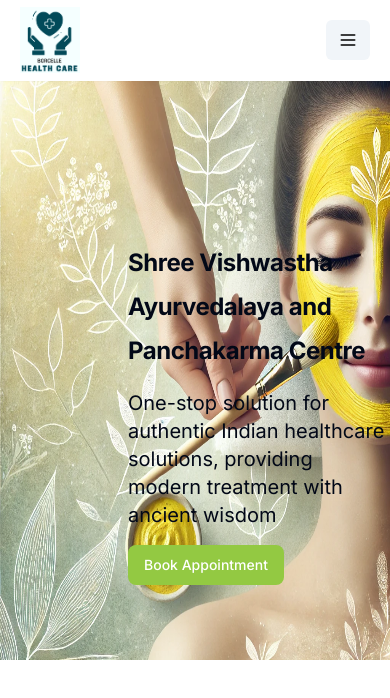
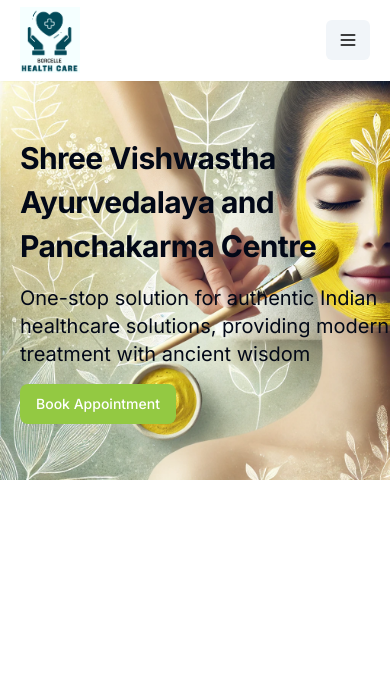
Before and after one commit to ganeshbahire01/vedic, a Next.js app: page / in a window 390 px wide. Shown: the top 698 px of the page. Built offline with nearby package versions, Linux system fonts and the light colour scheme.

Commit message:
hero added

```diff
--- a/src/components/Hero.tsx
+++ b/src/components/Hero.tsx
@@ -7,11 +7,11 @@
 const Hero = (props: Props) => {
   return (
     <div
-      className=" h-[580px] object-cover bg-repeat-round relative  "
+      className="h-[400px] md:h-[580px] object-cover bg-repeat-round relative  "
       style={{ backgroundImage: "url('/hero.webp')" }}
     >
-      <div className="absolute top-1/4 left-32 max-w-lg">
-        <h1 className="text-2xl leading-[44px] tracking-[-0.02em] font-bold lg:text-5xl mt-4 font-work-sans">
+      <div className="absolute top-10 left-5 md:top-1/4 md:left-32 max-w-lg ">
+        <h1 className="text-3xl leading-[44px] tracking-[-0.02em] font-bold md:text-5xl mt-4 font-work-sans">
           Shree Vishwastha Ayurvedalaya and Panchakarma Centre
         </h1>
         <p className="text-xl leading-7 font-normal mt-4">
```
